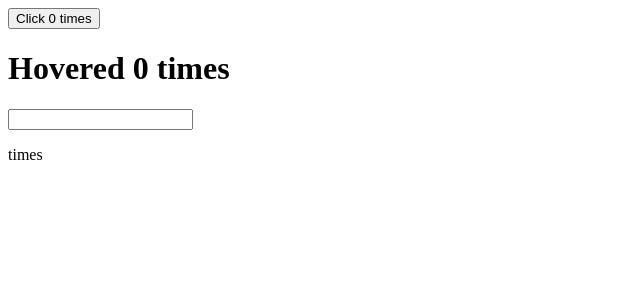
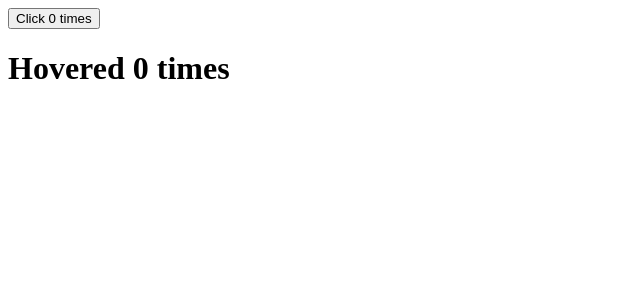
Before and after one commit to i-iktear/React-Practice-Of-LWS, a React (Create React App) app: page / in a window 1280 px wide. Shown: the top 300 px of the page, without its empty margins (0-640 px from the left). Built offline with nearby package versions, Linux system fonts and the light colour scheme.

Commit message:
#14 React Render Props

```diff
--- a/src/App.js
+++ b/src/App.js
@@ -1,34 +1,20 @@
-// import ClockList from "./components/ClockList";
-// import Form from "./components/Form";
-// import Calculator from "./components/Calculator";
-// import Text from "./components/inheritance/Text";
-// import Text from "./components/composition/Text";
-// import Emoji from "./components/composition/Emoji";
-// import Bracket from "./components/composition/Bracket";
 import ClickCounter from "./components/L13: High order Component/ClickCounter";
 import HoverCounter from "./components/L13: High order Component/HoverCounter";
-import InputCounter from "./components/L13: High order Component/InputCounter";
+import Counter from "./components/L14: react render props/Counter";
 
 function App() {
-  // const quantity = [1, 2];
   return (
     <>
-      {/* <ClockList quantity={quantity} /> */}
-      {/* <Form /> */}
-      {/* <Calculator /> */}
-
-      {/* <Emoji>
-        {({ addEmoji }) => (
-          <Bracket>
-            {({ addBracket }) => (
-              <Text addEmoji={addEmoji} addBracket={addBracket} />
-            )}
-          </Bracket>
+      <Counter>
+        {(count, incrementCount) => (
+          <ClickCounter count={count} incrementCount={incrementCount} />
         )}
-      </Emoji> */}
-      <ClickCounter />
-      <HoverCounter />
-      <InputCounter />
+      </Counter>
+      <Counter>
+        {(count, incrementCount) => (
+          <HoverCounter count={count} incrementCount={incrementCount} />
+        )}
+      </Counter>
     </>
   );
 }
--- a/src/components/L13: High order Component/ClickCounter.js
+++ b/src/components/L13: High order Component/ClickCounter.js
@@ -1,5 +1,3 @@
-import withCounter from "./HOC/withCounter";
-
 const ClickCounter = ({ count, incrementCount }) => {
   return (
     <div>
@@ -10,4 +8,4 @@ const ClickCounter = ({ count, incrementCount }) => {
   );
 };
 
-export default withCounter(ClickCounter);
+export default ClickCounter;
--- a/src/components/L13: High order Component/HoverCounter.js
+++ b/src/components/L13: High order Component/HoverCounter.js
@@ -1,5 +1,3 @@
-import withCounter from "./HOC/withCounter";
-
 const HoverCounter = ({ count, incrementCount }) => {
   return (
     <div>
@@ -10,4 +8,4 @@ const HoverCounter = ({ count, incrementCount }) => {
   );
 };
 
-export default withCounter(HoverCounter);
+export default HoverCounter;
--- a/src/components/L13: High order Component/InputCounter.js
+++ /dev/null
@@ -1,12 +0,0 @@
-import React from "react";
-
-const InputCounter = ({ count, incrementCount }) => {
-  return (
-    <div>
-      <input onKeyPress={incrementCount} type="textbox" />
-      <p> {count} times </p>
-    </div>
-  );
-};
-
-export default InputCounter;
--- /dev/null
+++ b/src/components/L14: react render props/Counter.js
@@ -0,0 +1,18 @@
+import React from "react";
+
+export default class Counter extends React.Component {
+  state = {
+    count: 0,
+  };
+
+  incrementCount = () => {
+    this.setState((pervState) => ({
+      count: pervState.count + 1,
+    }));
+  };
+  render() {
+    const { children } = this.props;
+    const { count } = this.state;
+    return children(count, this.incrementCount);
+  }
+}
--- /dev/null
+++ b/src/components/L14: react render props/User.js
@@ -0,0 +1,5 @@
+const User = ({ render }) => {
+  return render(true);
+};
+
+export default User;
```
